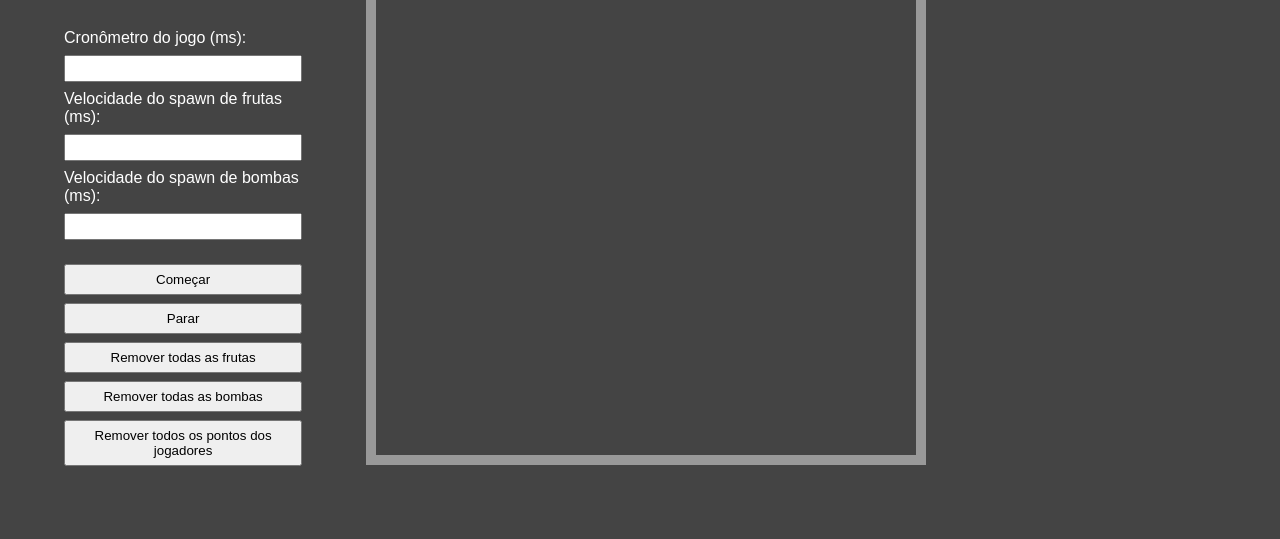
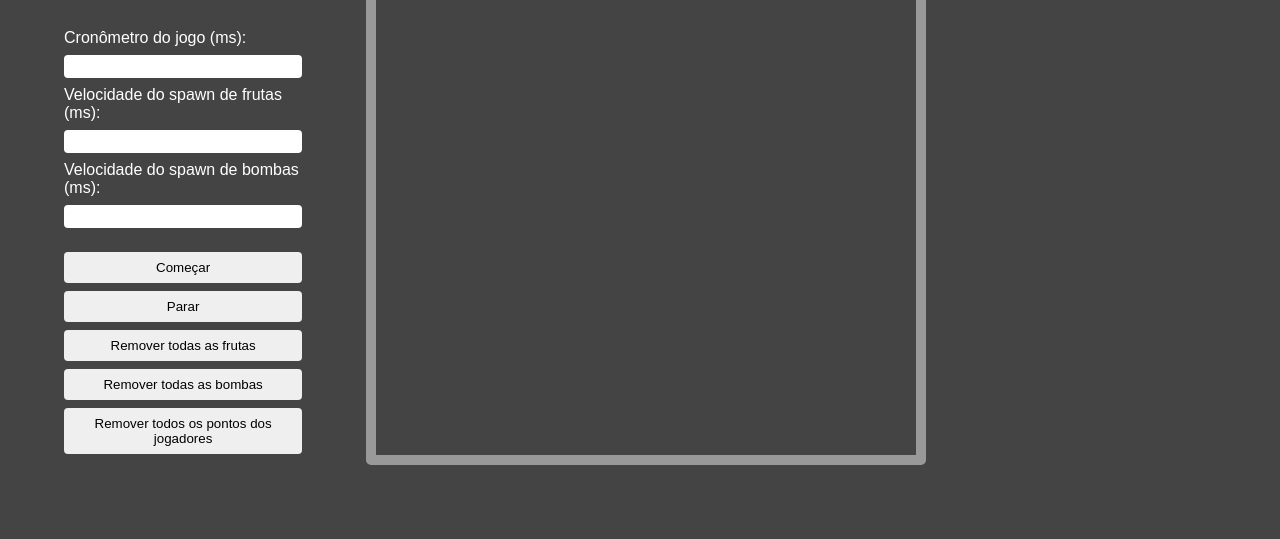
Before and after one commit to Marceometry/Multiplayer-Pixel-Game, a website: page public/index.html in a window 1280 px wide. Shown: the part 261-800 px from the top of the page. Drawn offline with nearby package versions, Linux system fonts and the light colour scheme; no server answers.

Commit message:
minimum styling adjusts

```diff
--- a/public/css/canvas.css
+++ b/public/css/canvas.css
@@ -1,6 +1,7 @@
 #screen {
     width: 70vh;
     height: 70vh;
+    border-radius: 5px;
     border: 10px solid #999;
     image-rendering: pixelated;
     image-rendering: crisp-edges;
--- a/public/css/global.css
+++ b/public/css/global.css
@@ -18,12 +18,26 @@ body {
 }
 
 button {
-    padding: 6px 0;
     cursor: pointer;
+    padding: 8px 0;
+    transition: all .2s;
+}
+
+button:hover {
+    filter: brightness(.9);
+}
+
+button:active {
+    filter: brightness(.8);
 }
 
 input {
     padding: 4px;
+}
+
+button, input {
+    border-radius: 4px;
+    border: none;
 }
 
 .container {
--- a/public/css/header.css
+++ b/public/css/header.css
@@ -23,9 +23,4 @@ header button {
 .color-option {
     width: 24px;
     height: 24px;
-    transition: all .2s;
 }
-
-.color-option:hover {
-    filter: brightness(.9);
-}
--- a/public/scripts/game.js
+++ b/public/scripts/game.js
@@ -84,7 +84,7 @@ export default function createGame() {
             y: playerY,
             points,
             username,
-            color: '#F0DB4F'
+            color: '#cccccc'
         }
 
         notifyAll({
--- a/public/scripts/utils.js
+++ b/public/scripts/utils.js
@@ -16,5 +16,6 @@ export const colorOptions = [
     '#674ff0',
     '#ca4ff0',
     '#f04fe3',
-    '#f04f9f'
+    '#f04f9f',
+    '#cccccc'
 ]
```
